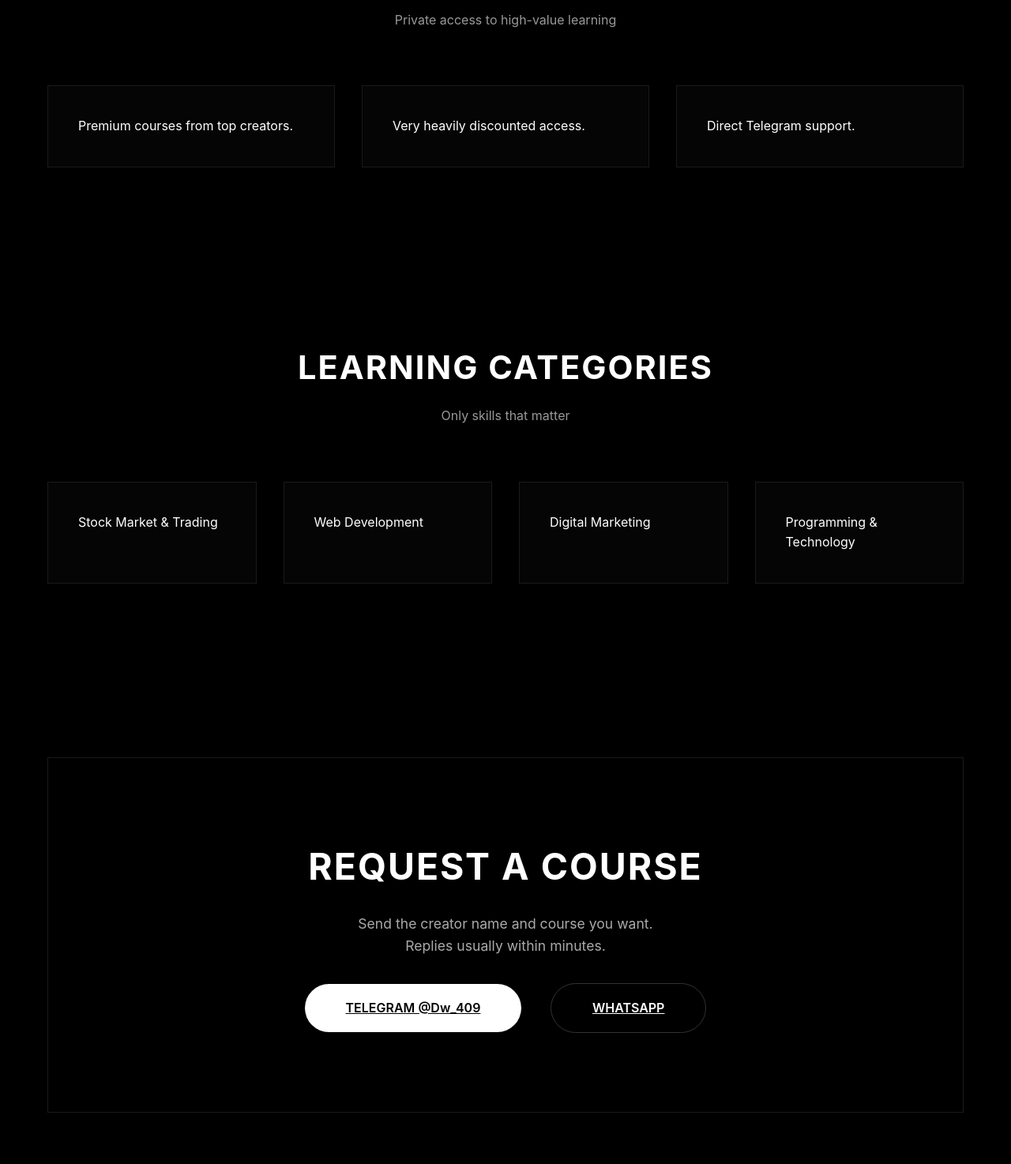
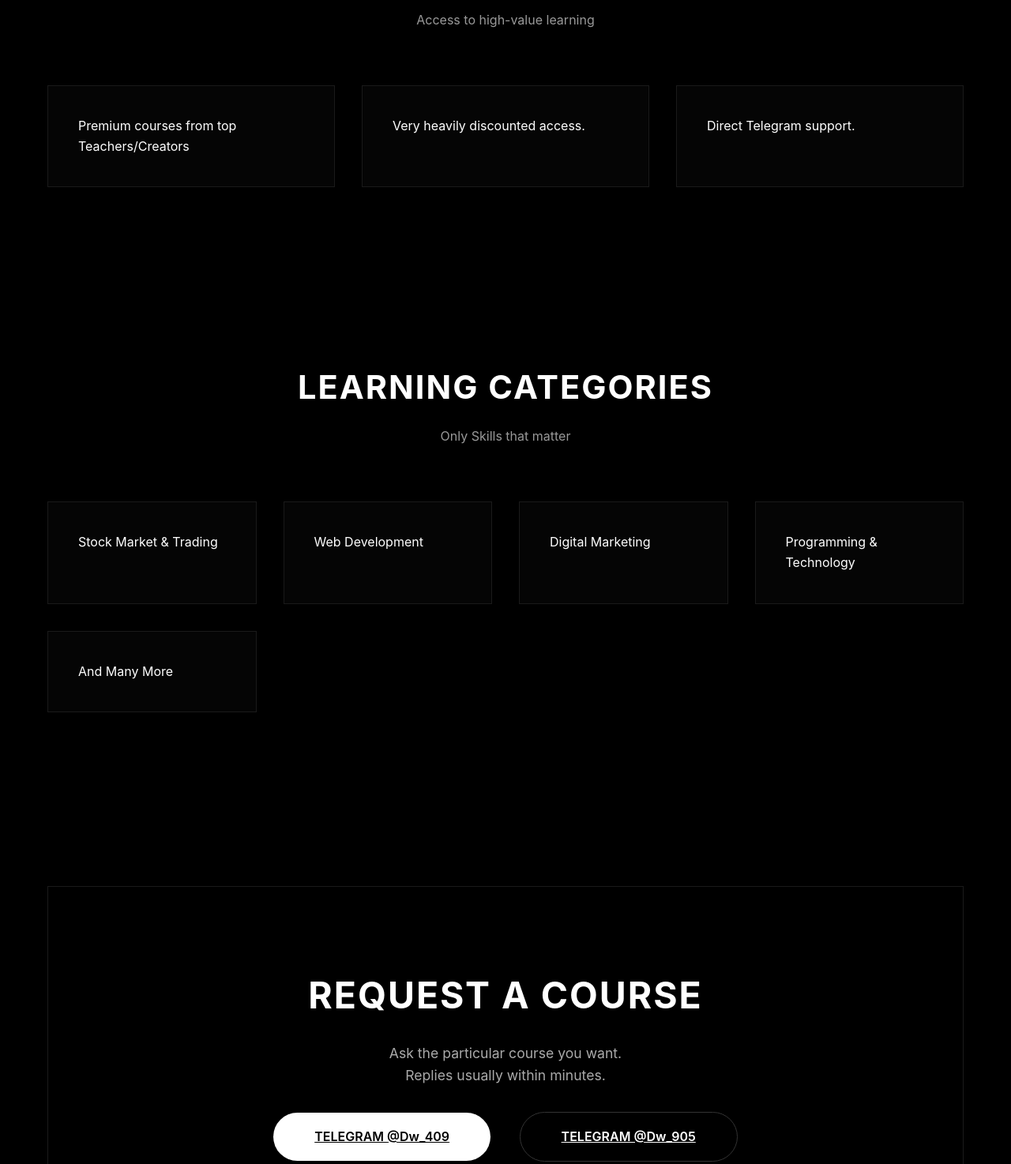
Before and after one commit to piyushpand88-byte/COURSE-X, a plain HTML site: page index.html in a window 1280 px wide. Shown: the part 980-2454 px from the top of the page at 79% size. Drawn offline with Linux system fonts and the light colour scheme.

Commit message:
Update index.html

```diff
--- a/index.html
+++ b/index.html
@@ -3,6 +3,8 @@
 <head>
 <meta charset="UTF-8" />
 <meta name="google-site-verification" content="HUhr6qpa4sB3pDt7NM6k4Iu22HukITCPJt39QWNy4_U" />
+<meta name="description" content="Course X provides affordable access to premium online courses from top creators across trading, web development, and digital skills." />
+<meta name="keywords" content="Course X, discounted courses, premium courses, online learning, web development courses, trading courses" />
 <meta name="viewport" content="width=device-width, initial-scale=1.0" />
 <title>COURSE X — Premium Learning Access</title>
 
@@ -287,11 +289,11 @@ footer{
 <section id="about">
   <div class="section-title">
     <h2>WHAT IS COURSE X</h2>
-    <p>Private access to high-value learning</p>
+    <p>Access to high-value learning</p>
   </div>
 
   <div class="grid">
-    <div class="card">Premium courses from top creators.</div>
+    <div class="card">Premium courses from top Teachers/Creators</div>
     <div class="card">Very heavily discounted access.</div>
     <div class="card">Direct Telegram support.</div>
   </div>
@@ -301,7 +303,7 @@ footer{
 <section id="categories">
   <div class="section-title">
     <h2>LEARNING CATEGORIES</h2>
-    <p>Only skills that matter</p>
+    <p>Only Skills that matter</p>
   </div>
 
   <div class="grid">
@@ -309,6 +311,7 @@ footer{
     <div class="card">Web Development</div>
     <div class="card">Digital Marketing</div>
     <div class="card">Programming & Technology</div>
+    <div class="card">And Many More</div>
   </div>
 </section>
 
@@ -317,16 +320,16 @@ footer{
   <div class="cta">
     <h2>REQUEST A COURSE</h2>
     <p>
-      Send the creator name and course you want.<br>
+      Ask the particular course you want.<br>
       Replies usually within minutes.
     </p>
     <a href="https://t.me/Dw_409" class="primary">TELEGRAM @Dw_409</a>
-    <a href="https://wa.me/91XXXXXXXXXX" class="secondary">WHATSAPP</a>
+    <a href="https://t.me/@Dw_905" class="secondary">TELEGRAM @Dw_905</a>
   </div>
 </section>
 
 <footer>
-  © 2026 COURSE X · Not affiliated with any creator or brand
+  © 2026 COURSE X · Affiliated with COURSE X (100% GENUINE)
 </footer>
 
 <a href="https://t.me/Dw_409" class="telegram-float">Chat on Telegram</a>
```
